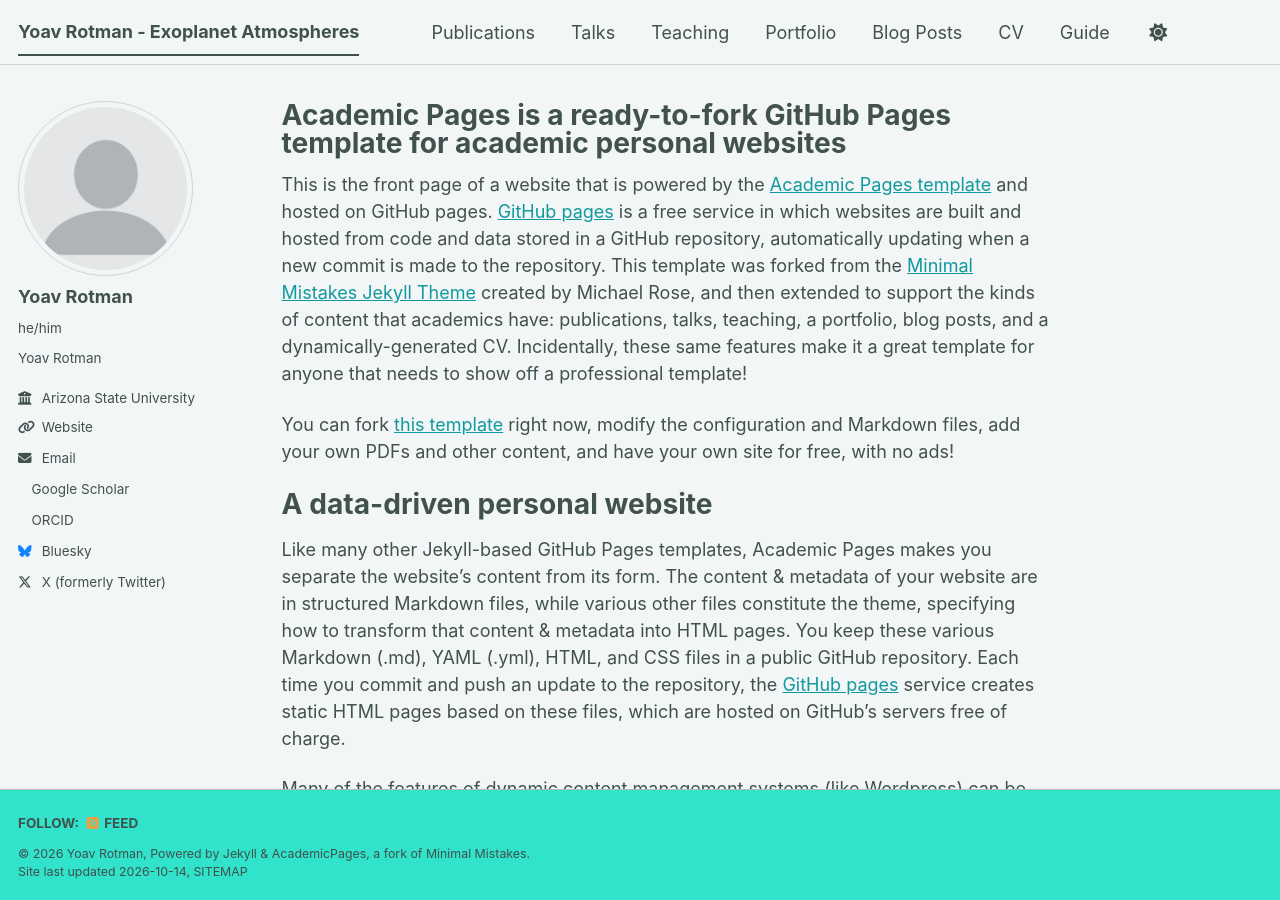
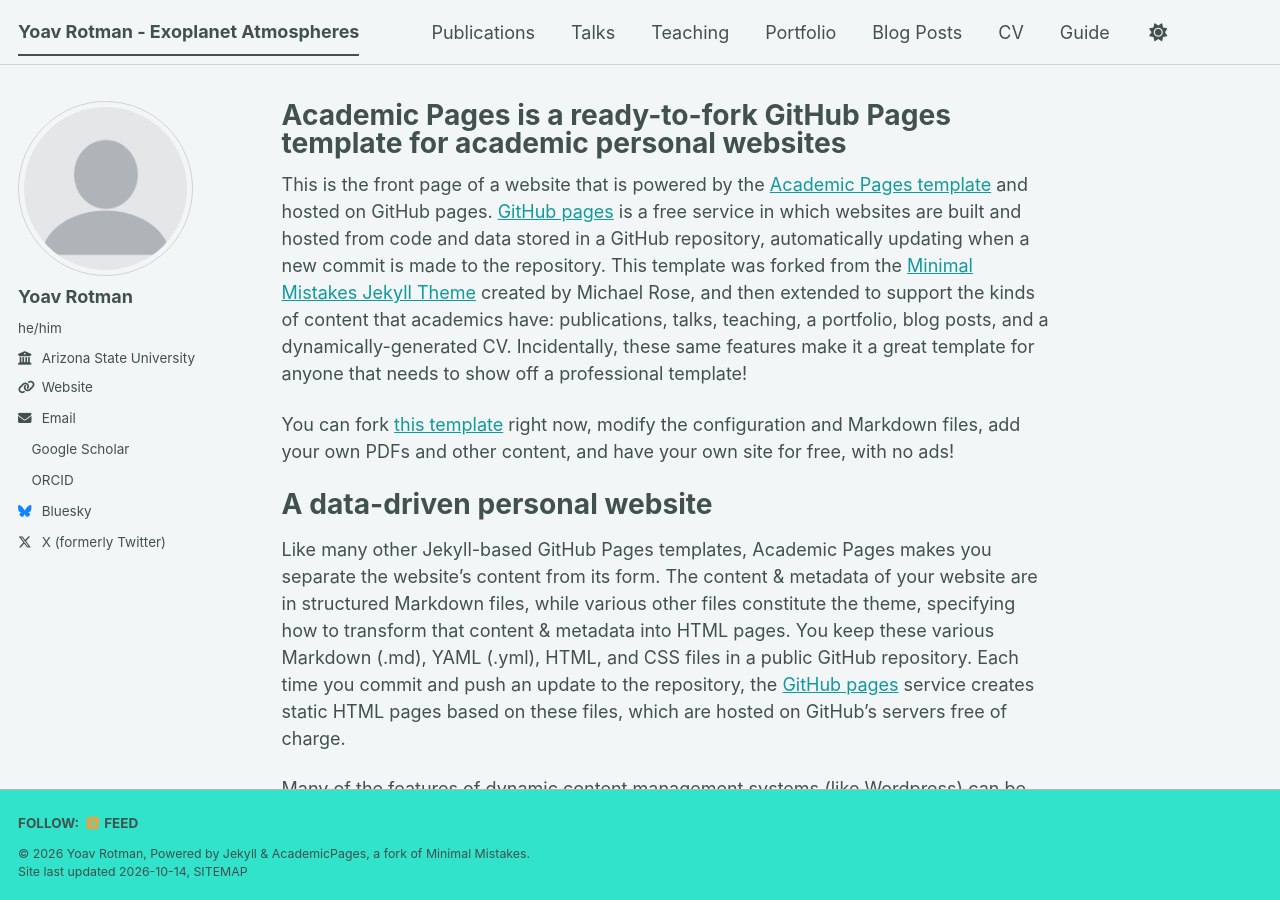
Before and after one commit to yoavrotman/yoavrotman.github.io, a Jekyll site: the page built from _pages/about_old.md, in a window 1280 px wide and 900 px high. Built offline with Jekyll 4.4.1, drawn with Linux system fonts in a browser that asks for light colours; a style sheet for code colours, icons or effects is not loaded.

Commit message:
Update _config.yml

```diff
--- a/_config.yml
+++ b/_config.yml
@@ -26,7 +26,7 @@ author:
   avatar           : "profile.png"
   name             : "Yoav Rotman"
   pronouns         : "he/him" # example: "she/her"
-  bio              : "Yoav Rotman"
+  bio              : #"Yoav Rotman"
   location         :
   employer         : "Arizona State University"
   uri              : "yoavrotman.github.io" # URL
```
